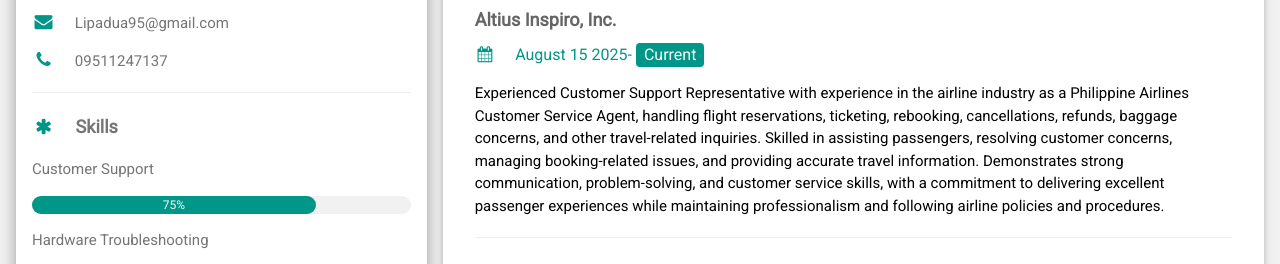
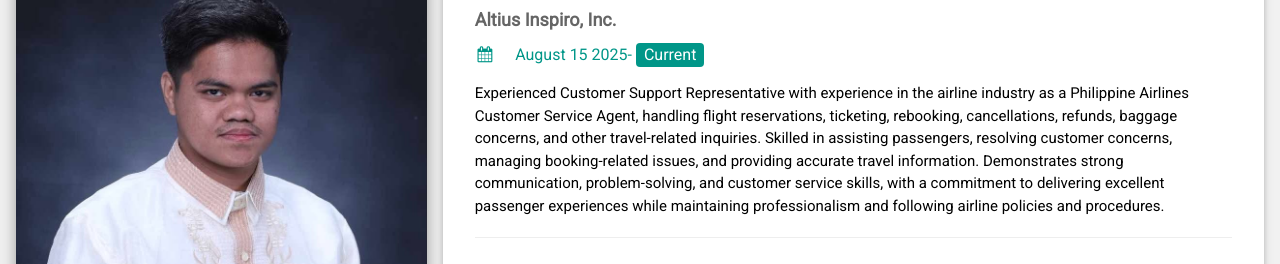
Before and after one commit to wizziekyle/Porfolio_CV, a plain HTML site: page index.html in a window 1280 px wide. Shown: the part 125-389 px from the top of the page. Drawn offline with nearby package versions, Linux system fonts and the light colour scheme; the site is published under a folder, as on GitHub Pages, so addresses that start at the root find nothing.

Commit message:
Update index.html

```diff
--- a/index.html
+++ b/index.html
@@ -28,7 +28,7 @@
 
 <div class="w3-display-container">
 
-<img src="/kylegradpic.jpeg"
+<img src="kylegradpic.jpeg"
 style="width:100%"
 alt="Jane Doe"> <!-- Image for CV-->
 
```
